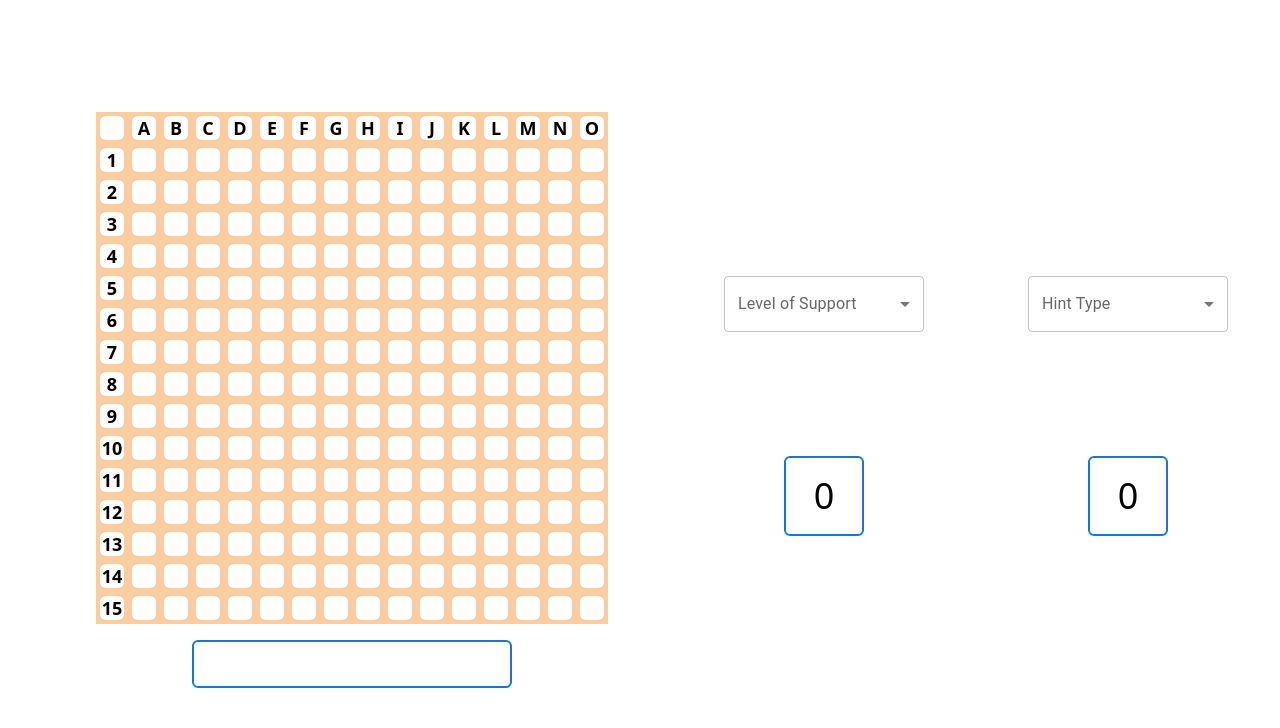
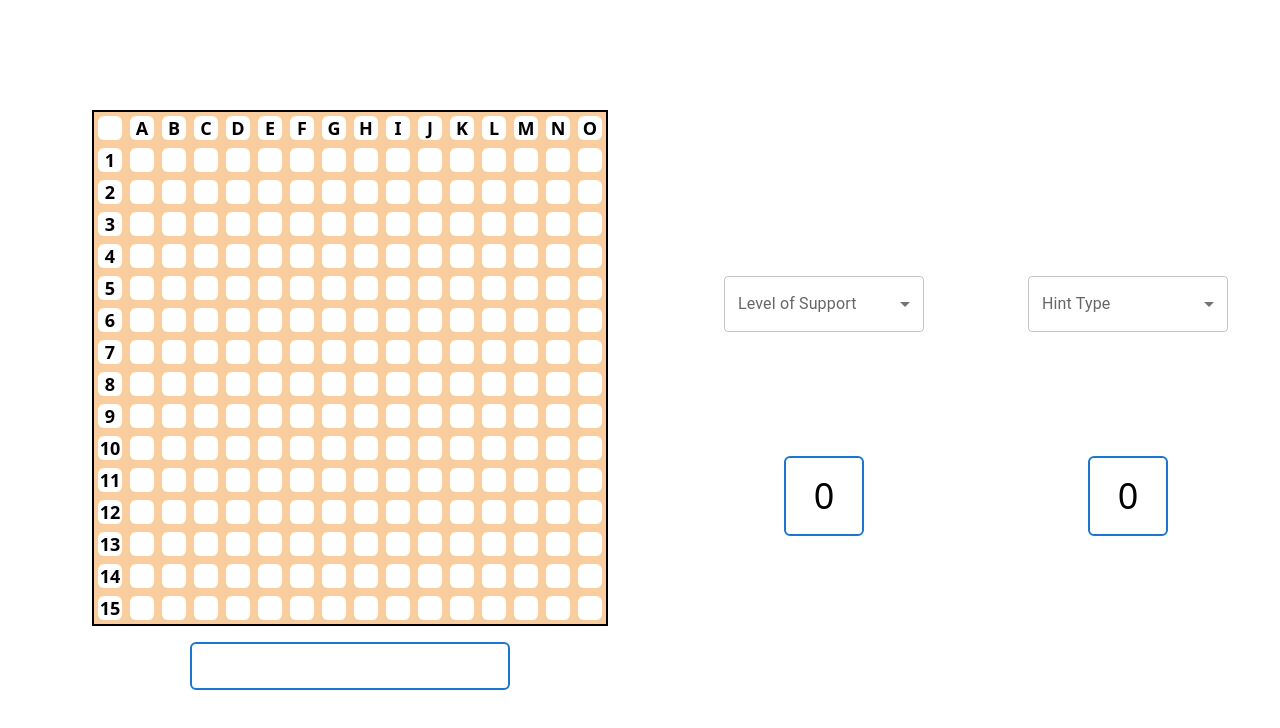
Before and after one commit to turnerian2004/scrabble, a React (Vite) app: page /game in a window 1280 px wide. Shown: the top 728 px of the page. Built offline with nearby package versions, Linux system fonts and the light colour scheme.

Commit message:
fix: ensure players only receive new letters after their turn ends

```diff
--- a/src/Components/GameBoard.tsx
+++ b/src/Components/GameBoard.tsx
@@ -9,7 +9,7 @@ export const GameBoard: React.FC = () => {
     const board = state.board
 
     return (
-        <div className="flex flex-col">
+        <div className="flex flex-col border-2 border-black">
             <CoordinateTiles
                 coordinates={alphabet}
                 classes="grid grid-cols-16"
--- a/src/Components/LetterTilesDisplay.tsx
+++ b/src/Components/LetterTiles.tsx
@@ -5,9 +5,9 @@ export interface LetterTilesDisplayProps {
     letterTiles: LetterTileProps[]
 }
 
-export const LetterTilesDisplay: React.FC<
-    LetterTilesDisplayProps
-> = ({ letterTiles }) => {
+export const LetterTiles: React.FC<LetterTilesDisplayProps> = ({
+    letterTiles,
+}) => {
     return (
         <div
             className="flex h-12 w-80 cursor-pointer items-center justify-around rounded-md border-2 border-[#1977d3]"
--- a/src/Letters/ReorganizeLetters.ts
+++ b/src/Letters/ReorganizeLetters.ts
@@ -1,11 +1,12 @@
 import { LetterOwner } from '../Definitions'
 import { ILetter, ILetters } from './Letters'
 
+// to do: write tests for updateCorrectlySortedLetters
 export function updateCorrectlySortedLetters(
     correctlySortedLetters: ILetters,
     prevSortedLetter: ILetter[]
 ) {
-    prevSortedLetter.forEach((letter) => {
+    prevSortedLetter.forEach(letter => {
         switch (letter.location) {
             case LetterOwner.Available:
                 correctlySortedLetters.available.push(letter)
--- a/src/Pages/GamePage.tsx
+++ b/src/Pages/GamePage.tsx
@@ -1,7 +1,7 @@
 import { useContext } from 'react'
 import { ScrabbleContext } from '../Context/context'
 import { GameBoard } from '../Components/GameBoard'
-import { LetterTilesDisplay } from '../Components/LetterTilesDisplay'
+import { LetterTiles } from '../Components/LetterTiles'
 import { UserSelectMenu } from '../Components/UserSelectMenu'
 import { hintHelpLevel, wordHintType } from '../Definitions'
 import {
@@ -21,7 +21,7 @@ export const GamePage = () => {
             <div className="my-auto grid w-full grid-cols-1 justify-items-end">
                 <div className="flex flex-col items-center gap-4">
                     <GameBoard />
-                    <LetterTilesDisplay letterTiles={personLetters} />
+                    <LetterTiles letterTiles={personLetters} />
                 </div>
             </div>
             <div className="my-auto grid w-full grid-rows-3 justify-items-start gap-4">
```
